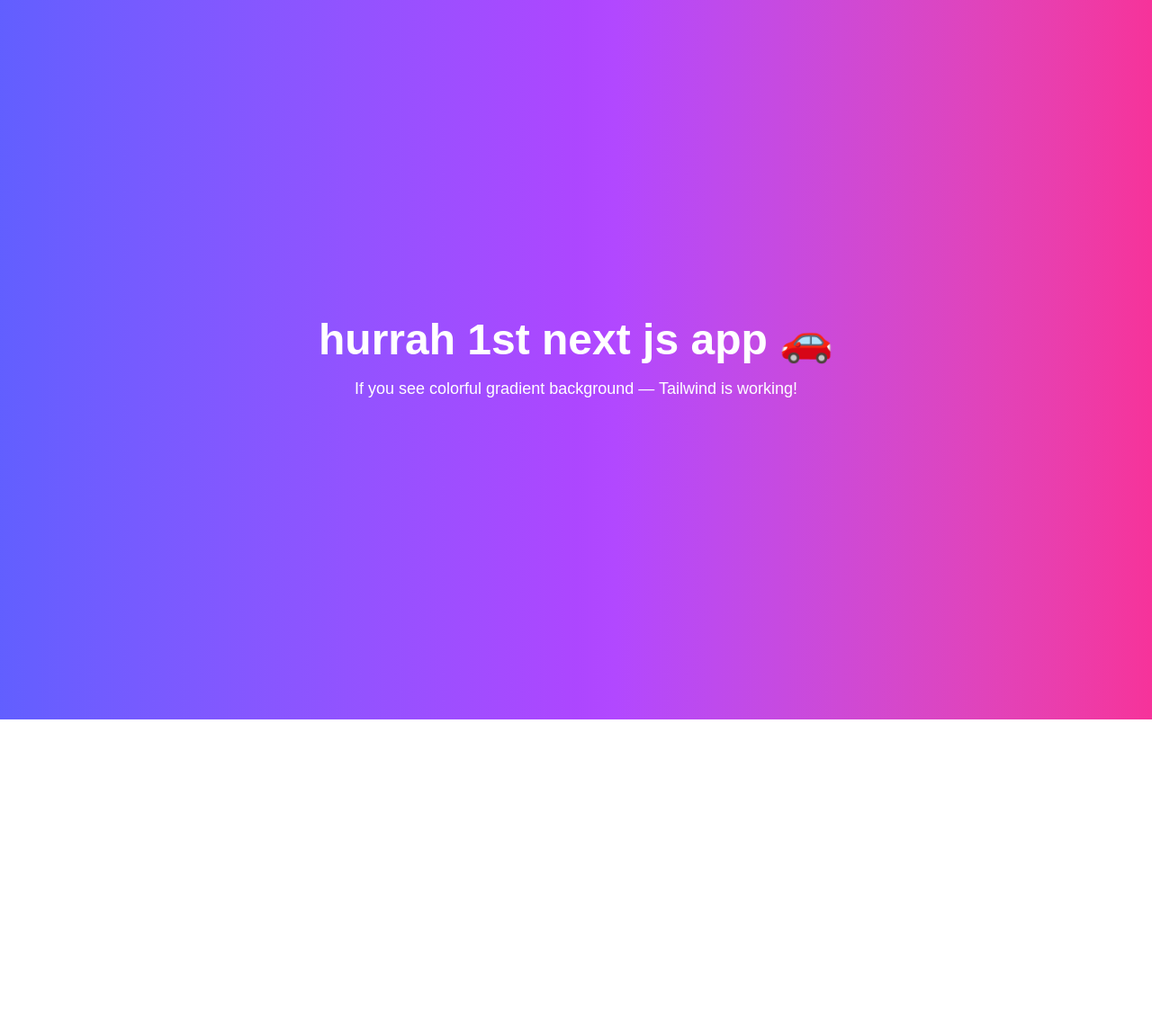
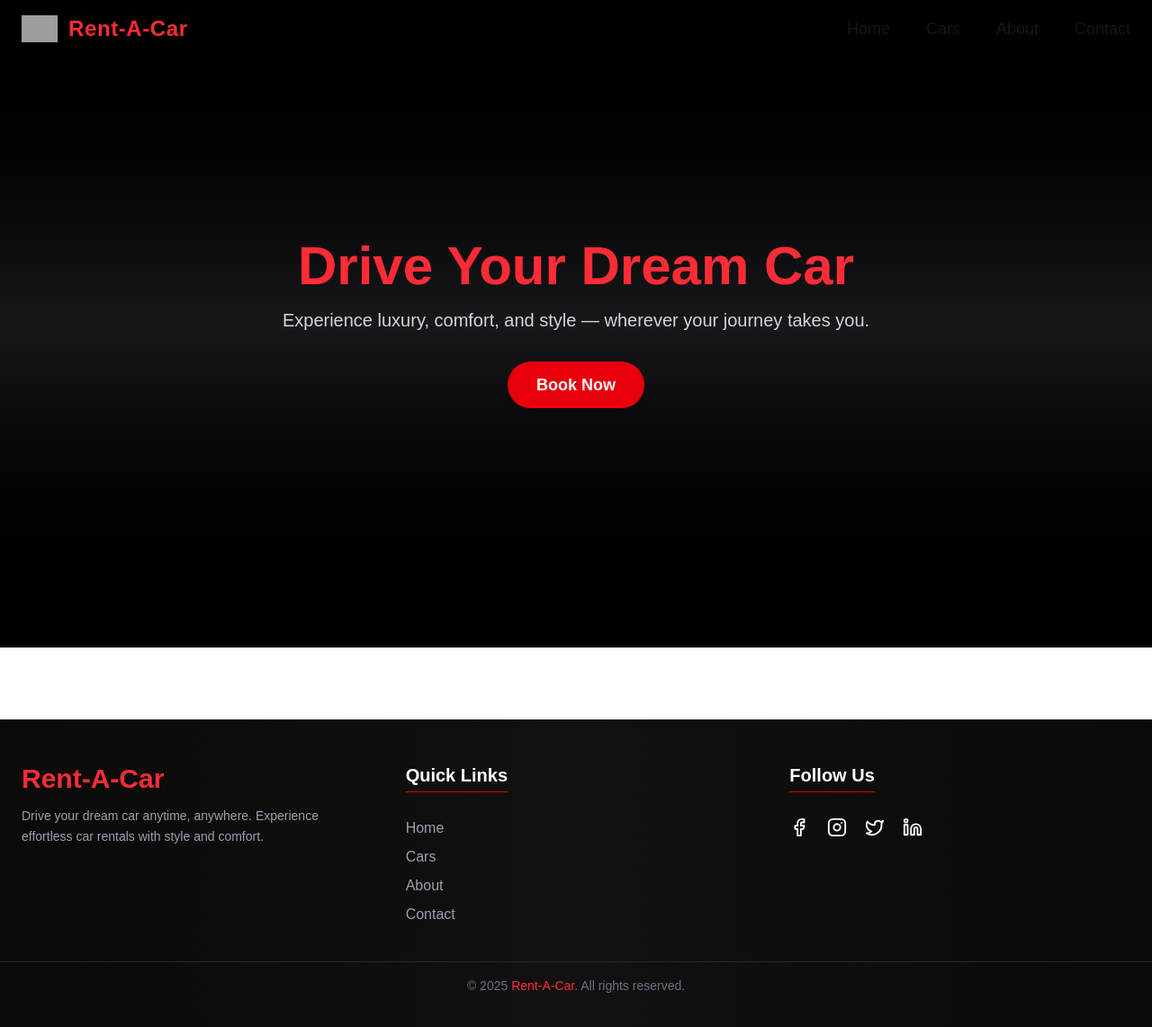
Before and after one commit to RabiaHameedKhan/CarRent-App, a Next.js app: page / in a window 1280 px wide. Shown: the top 1142 px of the page at 90% size. Before the commit the page ends 800 px from the top, so only its background shows below. Built offline with nearby package versions, Linux system fonts and the light colour scheme; grey boxes are pictures that could not be loaded.

Commit message:
Project structure

```diff
--- /dev/null
+++ b/src/app/Components/footer.js
@@ -0,0 +1,47 @@
+import { Facebook, Instagram, Twitter, Linkedin } from 'lucide-react';
+
+export default function Footer() {
+  return (
+    <footer className="bg-gradient-to-r from-[#0a0a0a] via-[#111] to-[#0a0a0a] text-white py-12 mt-20">
+      <div className="max-w-7xl mx-auto px-6 grid grid-cols-1 md:grid-cols-3 gap-12">
+        {/* Brand Info */}
+        <div>
+          <h2 className="text-3xl font-bold text-red-500 mb-3">Rent-A-Car</h2>
+          <p className="text-gray-400 text-sm leading-relaxed">
+            Drive your dream car anytime, anywhere. Experience effortless car rentals with style and comfort.
+          </p>
+        </div>
+
+        {/* Quick Links */}
+        <div>
+          <h3 className="text-xl font-semibold mb-4 border-b border-red-600 inline-block pb-1">
+            Quick Links
+          </h3>
+          <ul className="space-y-2 mt-3 text-gray-400">
+            <li className="hover:text-red-400 cursor-pointer">Home</li>
+            <li className="hover:text-red-400 cursor-pointer">Cars</li>
+            <li className="hover:text-red-400 cursor-pointer">About</li>
+            <li className="hover:text-red-400 cursor-pointer">Contact</li>
+          </ul>
+        </div>
+
+        {/* Social Media Icons */}
+        <div>
+          <h3 className="text-xl font-semibold mb-4 border-b border-red-600 inline-block pb-1">
+            Follow Us
+          </h3>
+          <div className="flex space-x-5 mt-3">
+            <Facebook className="hover:text-red-400 cursor-pointer transition duration-200" size={22} />
+            <Instagram className="hover:text-red-400 cursor-pointer transition duration-200" size={22} />
+            <Twitter className="hover:text-red-400 cursor-pointer transition duration-200" size={22} />
+            <Linkedin className="hover:text-red-400 cursor-pointer transition duration-200" size={22} />
+          </div>
+        </div>
+      </div>
+
+      <div className="text-center text-gray-500 text-sm mt-10 border-t border-gray-800 pt-4">
+        © {new Date().getFullYear()} <span className="text-red-500">Rent-A-Car</span>. All rights reserved.
+      </div>
+    </footer>
+  );
+}
--- /dev/null
+++ b/src/app/Components/navbar.js
@@ -0,0 +1,95 @@
+'use client';
+
+import { useState, useEffect } from 'react';
+import Image from 'next/image';
+import Link from 'next/link';
+import { Menu, X } from 'lucide-react';
+
+export default function Navbar() {
+  const [isOpen, setIsOpen] = useState(false);
+  const [isScrolled, setIsScrolled] = useState(false);
+
+  useEffect(() => {
+    const handleScroll = () => {
+      setIsScrolled(window.scrollY > 20);
+    };
+    window.addEventListener('scroll', handleScroll);
+    return () => window.removeEventListener('scroll', handleScroll);
+  }, []);
+
+  const navLinks = [
+    { name: 'Home', href: '/' },
+    { name: 'Cars', href: '/cars' },
+    { name: 'About', href: '/about' },
+    { name: 'Contact', href: '/contact' },
+  ];
+
+  return (
+    <nav
+      className={`fixed top-0 left-0 w-full z-50 transition-all duration-300 ${
+        isScrolled
+          ? 'bg-black/80 backdrop-blur-md shadow-md'
+          : 'bg-transparent'
+      }`}
+    >
+      <div className="max-w-7xl mx-auto flex justify-between items-center px-6 py-4">
+        {/* Logo + Title */}
+        <div className="flex items-center space-x-3">
+          <Image
+            src="/car-logo.png"
+            alt="Car Logo"
+            width={40}
+            height={40}
+            priority
+          />
+          <h1 className="text-2xl font-extrabold text-red-500 tracking-wide">
+            Rent-A-Car
+          </h1>
+        </div>
+
+        {/* Desktop Navlinks */}
+        <ul className="hidden md:flex space-x-10 text-lg font-medium">
+          {navLinks.map((link) => (
+            <li key={link.name}>
+              <Link
+                href={link.href}
+                className="hover:text-red-400 transition-colors duration-200"
+              >
+                {link.name}
+              </Link>
+            </li>
+          ))}
+        </ul>
+
+        {/* Hamburger button (visible on mobile only) */}
+        <button
+          className="md:hidden text-white focus:outline-none"
+          onClick={() => setIsOpen(!isOpen)}
+        >
+          {isOpen ? <X size={28} /> : <Menu size={28} />}
+        </button>
+      </div>
+
+      {/* Mobile Menu (shows when hamburger clicked) */}
+      <div
+        className={`md:hidden bg-black/90 backdrop-blur-md overflow-hidden transition-all duration-300 ${
+          isOpen ? 'max-h-60 py-4' : 'max-h-0'
+        }`}
+      >
+        <ul className="flex flex-col items-center space-y-4 text-lg font-medium">
+          {navLinks.map((link) => (
+            <li key={link.name}>
+              <Link
+                href={link.href}
+                className="block hover:text-red-400 transition-colors duration-200"
+                onClick={() => setIsOpen(false)}
+              >
+                {link.name}
+              </Link>
+            </li>
+          ))}
+        </ul>
+      </div>
+    </nav>
+  );
+}
--- a/src/app/layout.js
+++ b/src/app/layout.js
@@ -1,15 +1,19 @@
 import './globals.css';
+import Navbar from './Components/navbar';
+import Footer from './Components/footer';
 
 export const metadata = {
-  title: 'My Car Project',
-  description: 'A car rental web app built with Next.js',
+  title: 'Rent-A-Car',
+  description: 'A modern car rental web app built with Next.js',
 };
 
 export default function RootLayout({ children }) {
   return (
     <html lang="en">
-      <body className="min-h-screen bg-gray-100 text-gray-900">
-        {children}
+      <body className="bg-[#111] text-white">
+        <Navbar />
+        <main>{children}</main>
+        <Footer />
       </body>
     </html>
   );
--- a/src/app/page.js
+++ b/src/app/page.js
@@ -1,8 +1,23 @@
+
+
 export default function Home() {
   return (
-    <main className="flex min-h-screen flex-col items-center justify-center bg-gradient-to-r from-indigo-500 via-purple-500 to-pink-500 text-white">
-      <h1 className="text-5xl font-extrabold mb-4">hurrah 1st next js app 🚗</h1>
-      <p className="text-lg">If you see colorful gradient background — Tailwind is working!</p>
-    </main>
+    <>
+
+
+      {/* Hero Section */}
+      <section className="h-[90vh] flex flex-col items-center justify-center text-center bg-gradient-to-b from-black via-zinc-900 to-black text-white px-6">
+        <h1 className="text-5xl sm:text-6xl font-extrabold text-red-500 mb-4">
+          Drive Your Dream Car
+        </h1>
+        <p className="text-lg sm:text-xl text-gray-300 max-w-2xl mb-8">
+          Experience luxury, comfort, and style — wherever your journey takes you.
+        </p>
+        <button className="bg-red-600 hover:bg-red-700 text-white text-lg font-semibold px-8 py-3 rounded-full transition-all duration-300 shadow-md hover:shadow-red-600/40">
+          Book Now
+        </button>
+      </section>
+
+    </>
   );
 }
```
Also changed, not shown: package.json (+5 -4 lines), 1 other file (tests, documents, lock files or other folders).
